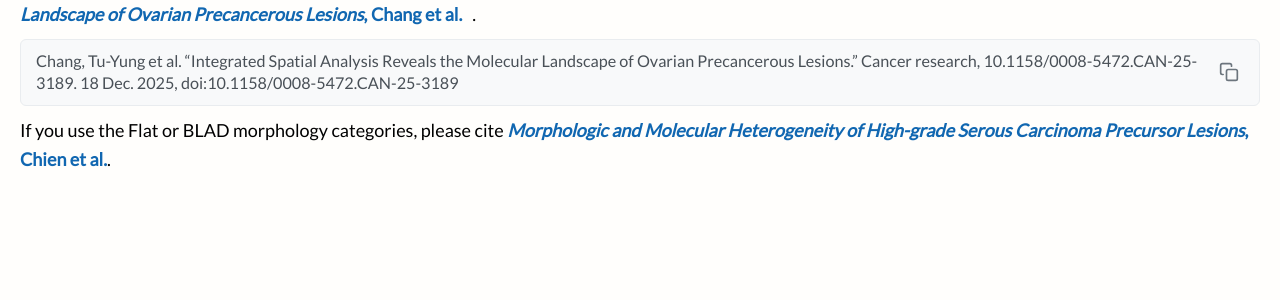
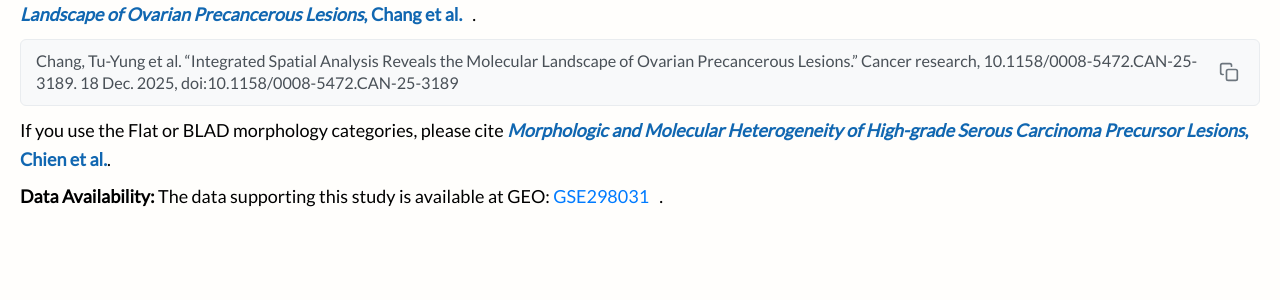
Before and after one commit to sdwolf4103/Pre-cancer-atlas, a Flask app: template templates/pre_cancer_atlas.html in a window 1280 px wide, after a click on "How to Cite". Shown: the part 325-625 px from the top of the page. Run offline with Flask 3, Linux system fonts and the light colour scheme; the template is opened without the code that fills it, so the values that code supplies are empty; parts of the project's set-up code (start-up, migrations or seed data) failed here and were passed over.

Commit message:
Docs: Add GEO link to citation section

```diff
--- a/templates/pre_cancer_atlas.html
+++ b/templates/pre_cancer_atlas.html
@@ -373,6 +373,10 @@
         <p>
             If you use the Flat or BLAD morphology categories, please cite
             <strong><span class="citation-link"><em>Morphologic and Molecular Heterogeneity of High-grade Serous Carcinoma Precursor Lesions</em>, Chien et al.</span></strong>.
+        </p>
+        <p>
+            <strong>Data Availability:</strong> The data supporting this study is available at GEO:
+            <a href="https://www.ncbi.nlm.nih.gov/geo/query/acc.cgi?acc=GSE298031" target="_blank" rel="noopener noreferrer">GSE298031</a>.
         </p>
     </section>
 </main>
```
